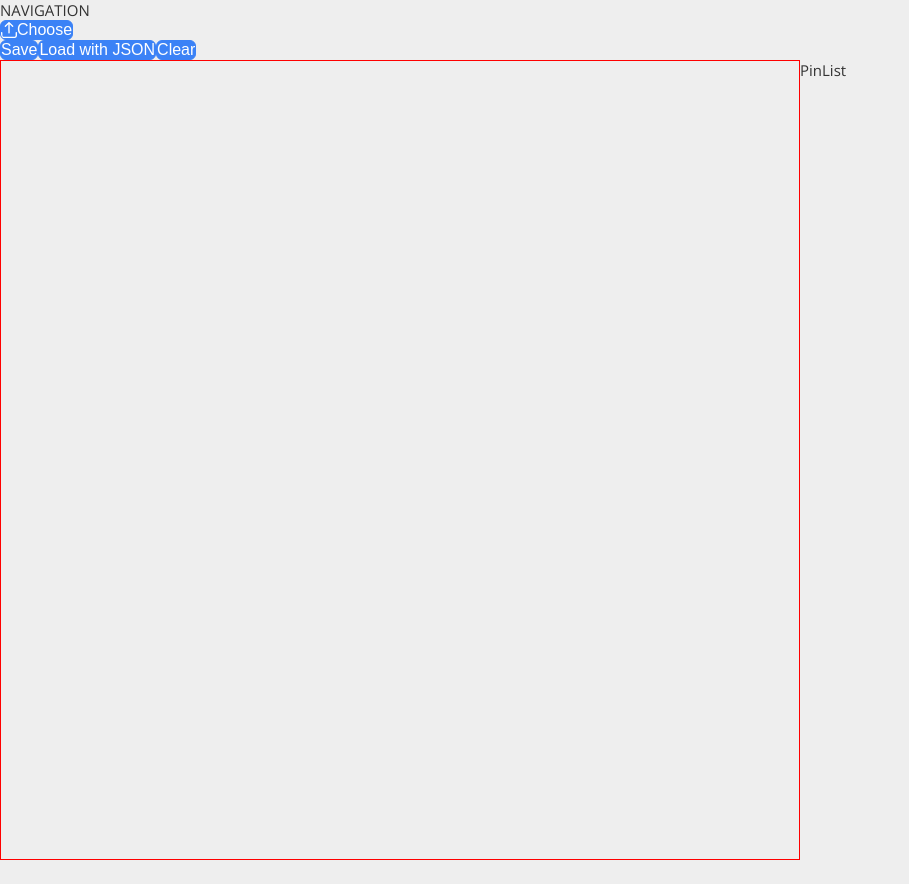
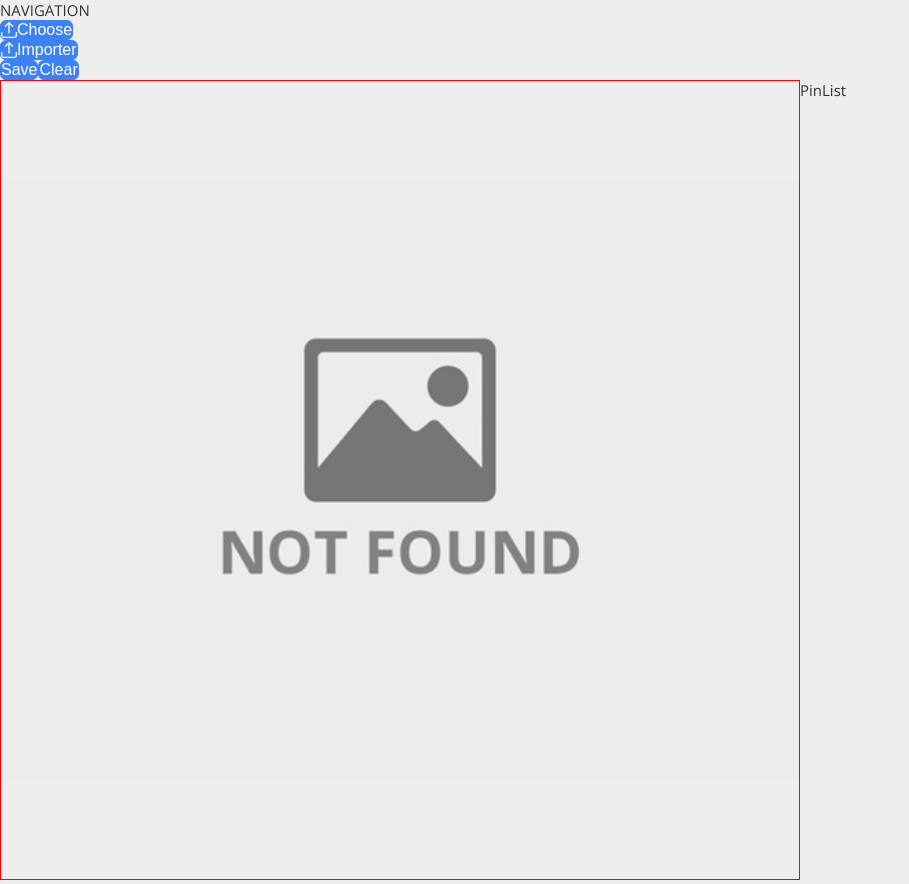
Before and after one commit to Papipaps/tag-me-up, a Vue app: page / in a window 1280 px wide. Shown: the whole page, without its empty margins (0-909 px from the left). Built offline with nearby package versions, Linux system fonts and the light colour scheme; a web font is replaced by a local one.

Commit message:
core : basic featrures done.

```diff
--- a/src/components/organism/PinMap.vue
+++ b/src/components/organism/PinMap.vue
@@ -2,6 +2,7 @@
   <section>
     <div>
       <Dialog
+        @after-hide="handleDialogClose"
         :dismissableMask="true"
         v-model:visible="visible"
         modal
@@ -9,6 +10,7 @@
         :style="{ width: '50vw' }"
       >
         <div class="card flex justify-content-center">
+          <template v-if="!preview">
             <div class="flex flex-column gap-2">
               <label for="title">Title :{{ title }}, Coord [{{ x }};{{ y }}]</label>
               <InputText id="title" v-model="title" aria-describedby="title-help" />
@@ -16,12 +18,20 @@
             </div>
             <Button label="Confirmer" :disabled="isError" @click="handlePin"></Button>
             <p v-show="isError">Le titre ne peut pas être vide.</p>
+          </template>
+          <template v-else>
+            <div>
+              {{ preview }}
+              <!-- TODO : AJOUTER UNE DIV ACTION AVEC DES BOUTONS SUPPRIMER/MODIFIER/AUTRES -->
+            </div>
+          </template>
         </div>
       </Dialog>
-      <div id="pin-list">
+      <div id="pin-list" class="pin-list">
         <!-- pin list here -->
+        <!-- <canvas @click="toggleDialog" ref="canvas"></canvas> -->
+        <img @click="toggleDialog" :src="handleEmptyImage" ref="boardImg" />
       </div>
-      <canvas @click="toggleDialog" ref="canvas"></canvas>
     </div>
     <div>
       <PinList @highlight-point="handleHighlightPoint" :tags="board?.tags" />
@@ -41,7 +51,7 @@ import PinList from './PinList.vue'
 import { v4 as uuidv4 } from 'uuid'
 
 export interface Settings {
-  image: ArrayBuffer | String
+  image: string
   tags: Tag[]
 }
 export interface Tag {
@@ -56,13 +66,18 @@ const board = ref<Settings>()
 const x = ref<number>()
 const y = ref<number>()
 const title = ref<string>('')
+const preview = ref<Tag | null>(null)
 const visible = ref<boolean>(false)
-const canvas = ref<HTMLCanvasElement>()
 
 function toggleDialog(event: MouseEvent) {
+  if (image.value) {
     x.value = event.clientX
     y.value = event.clientY
     visible.value = !visible.value
+  }
+}
+function handleDialogClose() {
+  preview.value = null
 }
 
 function handleHighlightPoint(id: string) {
@@ -87,9 +102,9 @@ function handleHighlightPoint(id: string) {
 }
 
 function handlePin() {
+  if (board.value && x.value && y.value) {
     visible.value = true
     const pinTittle = title.value
-  if (canvas.value && board.value && x.value && y.value) {
     const id = uuidv4()
     const newPoint = { id: id, title: pinTittle, x: x.value, y: y.value }
     createPoint(newPoint)
@@ -107,10 +122,10 @@ function handlePin() {
 function createPoint(point: Tag) {
   const wrapper = document.getElementById('pin-list')
   const span = document.createElement('span')
-  span.onclick = () => handleClick()
   span.title = point.title
   span.className = 'tag'
   span.id = point.id
+  span.onclick = () => handleClick(point.id)
 
   span.style.position = 'absolute'
   span.style.left = `${point.x}px`
@@ -139,38 +154,43 @@ function createPoint(point: Tag) {
 
   wrapper?.appendChild(span)
 }
-function handleClick() {}
+function handleClick(id: string) {
+  const previewTag = board.value?.tags.find((tag) => tag.id === id)
+  if (previewTag) {
+    preview.value = previewTag
+    visible.value = true
+  }
+}
 
 watch(
   [image],
   () => {
-    if (canvas.value) {
-      const context = canvas.value.getContext('2d')
-      const backgroundImage = new Image()
-      backgroundImage.src = image.value.toString()
-
-      backgroundImage.onload = function () {
     board.value = { image: image.value.toString(), tags: tags.value }
     tags.value.map((tag) => {
       createPoint(tag)
     })
-        context?.drawImage(backgroundImage, 0, 0, canvas.value.width, canvas.value.height)
-      }
-    }
   },
   { immediate: true }
 )
 
 const isError = computed(() => title.value.length === 0)
+const handleEmptyImage = computed(() => {
+  if (!image.value || image.value === '') {
+    return '/not_found.jpg'
+  }
+  return board.value?.image
+})
 </script>
 
 <style scoped lang="scss">
-canvas {
+.pin-list {
+  img {
     border: 1px solid red;
     width: 800px;
     height: 800px;
     object-fit: contain;
   }
+}
 section {
   display: flex;
 }
--- a/src/components/organism/ToolBox.vue
+++ b/src/components/organism/ToolBox.vue
@@ -2,19 +2,27 @@
   <Toast position="top-right" group="br" />
   <div class="card">
     <FileUpload
-      @select="handleSelect($event)"
+      @select="handleSelect($event, 'select')"
       name="demo[]"
       mode="basic"
       accept="image/*"
-      :maxFileSize="1000000"
+      :maxFileSize="10000000"
     >
       <template #empty>
         <p>Drag and drop files to here to upload.</p>
         <img src="/not_found.jpg" />
       </template>
     </FileUpload>
+    <FileUpload
+      chooseLabel="Importer"
+      @select="handleSelect($event, 'import')"
+      name="demo[]"
+      mode="basic"
+      accept="application/json"
+      :maxFileSize="10000000"
+    >
+    </FileUpload>
     <Button label="Save" @click="exportBoard"></Button>
-    <Button label="Load with JSON" @click="importBoard"></Button>
     <Button label="Clear" @click="clearBoard"></Button>
   </div>
 </template>
@@ -23,7 +31,7 @@
 import { useToast } from 'primevue/usetoast'
 import { useBoardStore } from '@/stores/board.store'
 import { storeToRefs } from 'pinia'
-import { downloadJSONFromLocalStorage } from '@/utils/save'
+import { downloadJSONFromLocalStorage, saveDataToLocalStorage } from '@/utils/save'
 import Button from 'primevue/button'
 import Toast from 'primevue/toast'
 
@@ -31,21 +39,38 @@ const backgroundStore = useBoardStore()
 const { image, tags } = storeToRefs(backgroundStore)
 const toast = useToast()
 
-function handleSelect(e: any) {  const files = e.originalEvent.target.files
+function handleSelect(e: any, mode: 'import' | 'select') {
+  const file = e.originalEvent.target.files[0]
   const reader = new FileReader()
-  const file = files[0]
-  reader.readAsDataURL(file)
+  if (mode === 'select') reader.readAsDataURL(file)
+  if (mode === 'import') reader.readAsText(file)
+
   reader.onloadend = () => {
-    if (reader.result) image.value = reader.result
+    const data = reader.result as string
+    if (data) {
+      if (mode === 'select') {
+        image.value = data
+      } else {
+        const fileContent = JSON.parse(data as string)
+        image.value = JSON.parse(fileContent.image)
+        tags.value = JSON.parse(fileContent.tags)
+        saveDataToLocalStorage('tag-me-up-image', image.value)
+        saveDataToLocalStorage('tag-me-up-tags', tags.value)
+      }
+    }
   }
-}
-function importBoard() {
-
 }
 
 function clearBoard() {
   localStorage.removeItem('tag-me-up-image')
   localStorage.removeItem('tag-me-up-tags')
+  const pinList = document.getElementById('pin-list')
+  if (pinList) {
+    var tagElements = pinList.querySelectorAll('.tag')
+    tagElements.forEach(function (element) {
+      element.remove()
+    })
+  }
   tags.value = []
   image.value = ''
 }
--- a/src/utils/save.ts
+++ b/src/utils/save.ts
@@ -1,8 +1,7 @@
 // Méthode utilitaire pour enregistrer des données JSON dans le localStorage
 export function saveDataToLocalStorage(key: string, data: any): void {
   localStorage.setItem(key, JSON.stringify(data))
-  console.log('Données enregistrées dans le localStorage.')
-}
+ }
 
 // Méthode utilitaire pour télécharger un fichier JSON à partir du localStorage
 export function downloadJSONFromLocalStorage(key?: string): Promise<void> {
```
Lines whose indentation alone changed are shown as unchanged.
